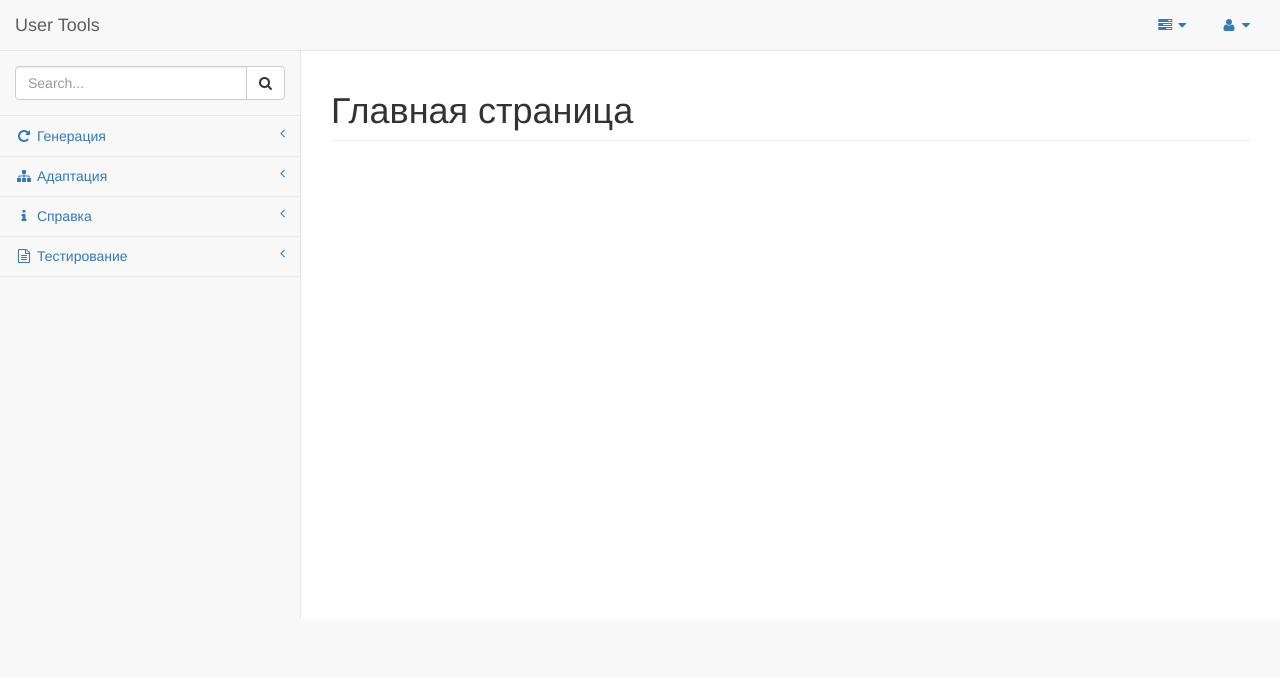
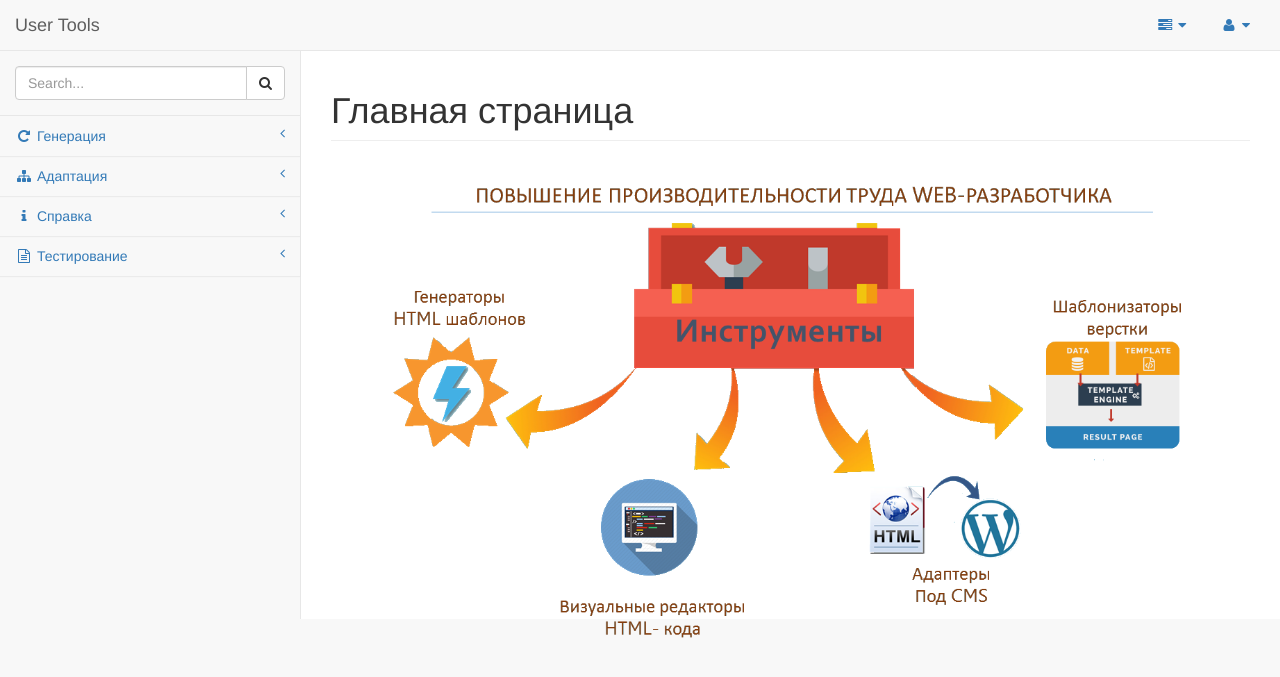
Before and after one commit to bogdanduminyuk/django-diplom, a Django app: page / in a window 1280 px wide. Shown: the top 677 px of the page. Run offline with Django 3.2, Linux system fonts and the light colour scheme; the visitor is signed in with stand-in values (Sample User, id 1); some libraries are stand-ins or nearby versions.

Commit message:
Добавлена картинка на главную страницу.

```diff
--- a/base/static/css/styles.css
+++ b/base/static/css/styles.css
@@ -44,3 +44,7 @@ textarea {
         text-align: center;
     }
 }
+
+.main_page img {
+    width: 100%;
+}
--- /dev/null
+++ b/base/templates/base/main_page.html
@@ -0,0 +1,9 @@
+{% extends 'base/index.html' %}
+{% load staticfiles %}
+{% block content %}
+    <div class="col-lg-12">
+        <div class="main_page">
+            <img src="{% static "img/1.png" %}">
+        </div>
+    </div>
+{% endblock content %}
--- a/base/views.py
+++ b/base/views.py
@@ -9,7 +9,7 @@ from adaptation.core.adapters import Adapter
 
 
 def home(request):
-    return render(request, 'base/index.html', {
+    return render(request, 'base/main_page.html', {
         'title': 'Сервис помощи Web-разработчику',
         'page_header': 'Главная страница'
     })
```
Also changed, not shown: base/static/img/1.png (added).
